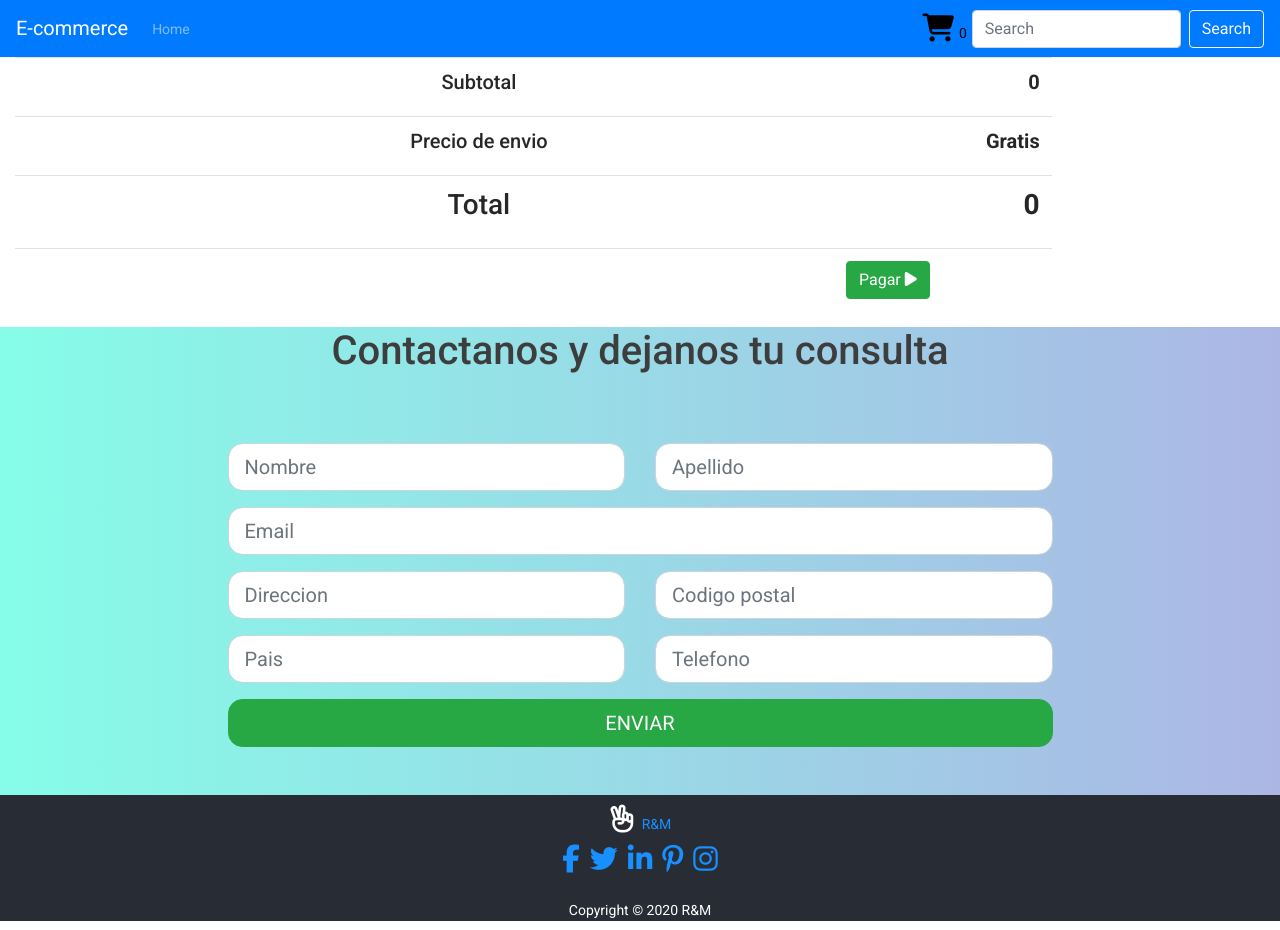
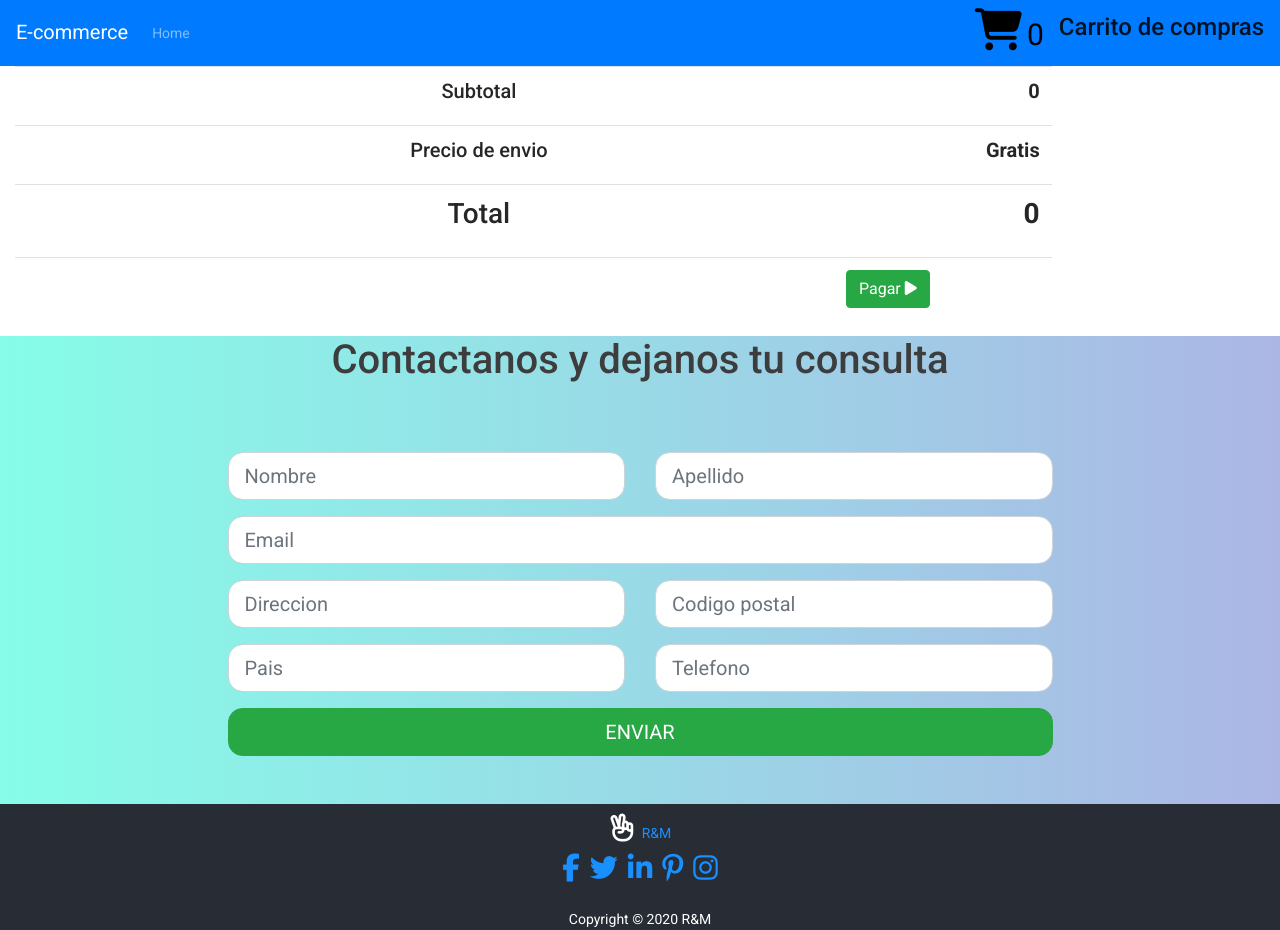
Before and after one commit to rodri48/CoderHouse, a React (Create React App) app: page /#/cart in a window 1280 px wide. Built offline with nearby package versions, Linux system fonts and the light colour scheme.

Commit message:
seventh commit

```diff
--- a/package.json
+++ b/package.json
@@ -44,6 +44,6 @@
     ]
   },
   "devDependencies": {
-    "gh-pages": "^3.1.0"
+    "gh-pages": "^3.2.0"
   }
 }
--- a/src/components/Cart.js
+++ b/src/components/Cart.js
@@ -8,7 +8,7 @@ function Cart() {
   // eslint-disable-next-line no-unused-vars
   const [cantidad, setCantidad] = canti;
   const [cantidadFinal, setCantidadFinal] = finalCounter;
-  const [idCart, setCart] = idCarrito;
+  //const [idCart, setCart] = idCarrito;
   // eslint-disable-next-line no-unused-vars
 
   const [addToCart, setAddToCart] = booleano;
@@ -188,7 +188,7 @@ function Cart() {
               <div class="col-md-4 order-md-2 mb-4">
                 <h4 class="d-flex justify-content-between align-items-center mb-3">
                   <span class="text-muted">tu carrito</span>
-                  <span class="badge badge-secondary badge-pill">3</span>
+                  <span class="badge badge-secondary badge-pill"></span>
                 </h4>
 
                 {cantidadFinal.map((producto, index) => {
@@ -199,7 +199,7 @@ function Cart() {
                           <h6 class="my-0">{producto.articulo} </h6>
                           <small class="text-muted">Brief description</small>
                         </div>
-                        <span class="text-muted">$12</span>
+                        <span class="text-muted">{totalPrice}</span>
                       </li>
                     </ul>
                   );
@@ -207,8 +207,8 @@ function Cart() {
 
                 <ul class="list-group mb-3">
                   <li class="list-group-item d-flex justify-content-between">
-                    <span>Total (USD)</span>
-                    <strong>$20</strong>
+                    <span>Total </span>
+                    <strong>{totalPrice * cantidad}</strong>
                   </li>
                 </ul>
 
--- a/src/components/Navegacion.js
+++ b/src/components/Navegacion.js
@@ -28,20 +28,21 @@ function Navegacion() {
         <Form inline>
           <Link to="/Cart">
             <i
-              class="fas fa-shopping-cart fa-2x"
+              class="fas fa-shopping-cart fa-3x"
               style={{ marginRight: "5px", color: "black" }}
             ></i>
             <span
               className="circle"
-              style={{ marginRight: "5px", color: "black" }}
+              style={{ fontSize: "30px", marginRight: "5px", color: "black" }}
             >
               {cantidad}
             </span>
           </Link>
 
-          {booleano === true ? <h5> {cantidad} </h5> : null}
-          <FormControl type="text" placeholder="Search" className="mr-sm-2" />
-          <Button variant="outline-light">Search</Button>
+          {booleano === true ? <h3> {cantidad} </h3> : null}
+          {/* <FormControl type="text" placeholder="Search" className="mr-sm-2" />
+          <Button variant="outline-light">Search</Button> */}
+          <h4 style={{ marginLeft: "10px" }}> Carrito de compras</h4>
         </Form>
       </Navbar>
     </>
```
Also changed, not shown: 1 other file (tests, documents, lock files or other folders).
